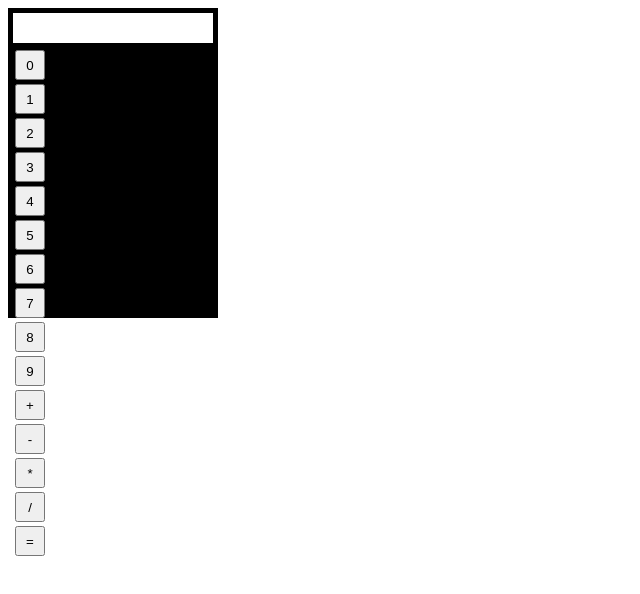
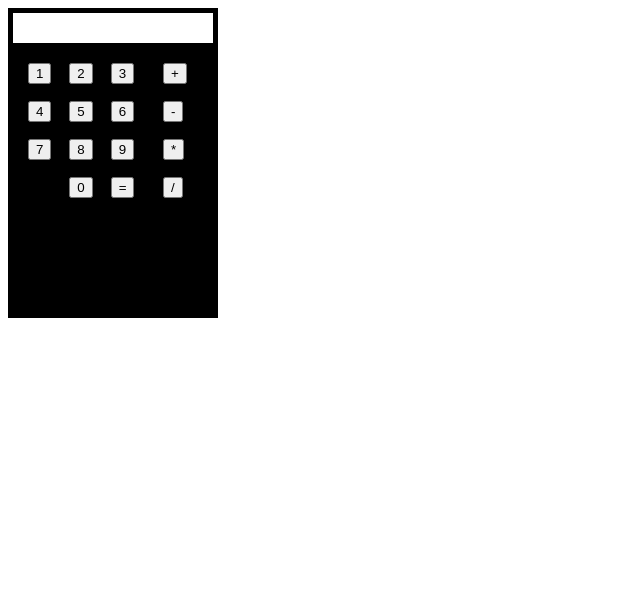
Before and after one commit to willjsporter/java_tech_test, a plain HTML site: page Post_Office_Test_Web/page.html in a window 1280 px wide. Shown: the whole page, without its empty margins (0-640 px from the left). Drawn offline with Linux system fonts and the light colour scheme.

Commit message:
feat(layout): implement classic calculator design

```diff
--- a/Post_Office_Test_Web/page.html
+++ b/Post_Office_Test_Web/page.html
@@ -7,50 +7,106 @@
 		<div class="calculator">
 			<div class="showBoxDiv" id="showBox">
 			</div>
+			<div class="gridContainer">
+				<table class="numbersGrid">
+					<tr>
+						<td>
+							<div class="numberBox">
+								<button class="number" id="one" onclick="addToShowBox('1')">1</button>
+							</div>
+						</td>
+						<td>
+							<div class="numberBox">
+								<button class="number" id="two" onclick="addToShowBox('2')">2</button>
+							</div>
+						</td>
+						<td>
+							<div class="numberBox">
+								<button class="number" id="three" onclick="addToShowBox('3')">3</button>
+							</div>
+						</td>
+					</tr>
+					<tr>
+						<td>
+							<div class="numberBox">
+								<button class="number" id="four" onclick="addToShowBox('4')">4</button>
+							</div>
+						</td>
+						<td>
+							<div class="numberBox">
+								<button class="number" id="five" onclick="addToShowBox('5')">5</button>
+							</div>
+						</td>
+						<td>
+							<div class="numberBox">
+								<button class="number" id="six" onclick="addToShowBox('6')">6</button>
+							</div>
+						</td>
+					</tr>
+					<tr>
+						<td>
+							<div class="numberBox">
+								<button class="number" id="seven" onclick="addToShowBox('7')">7</button>
+							</div>
+						</td>
+						<td>
+							<div class="numberBox">
+								<button class="number" id="eight" onclick="addToShowBox('8')">8</button>
+							</div>
+						</td>
+						<td>
+							<div class="numberBox">
+								<button class="number" id="nine" onclick="addToShowBox('9')">9</button>
+							</div>
+						</td>
+					</tr>
+					<tr>
+						<td>
+							<div class="numberBox">
+							</div>
+						</td>
+						<td>
 							<div class="numberBox">
 								<button class="number" id="zero" onclick="addToShowBox('0')">0</button>
 							</div>
+						</td>
+						<td>
 							<div class="numberBox">
-				<button class="number" id="one" onclick="addToShowBox('1')">1</button>
+								<button class="number" id="evaluate" onclick="evaluateData()">=</button>
 							</div>
-			<div class="numberBox">
-				<button class="number" id="two" onclick="addToShowBox('2')">2</button>
-			</div>
-			<div class="numberBox">
-				<button class="number" id="three" onclick="addToShowBox('3')">3</button>
-			</div>
-			<div class="numberBox">
-				<button class="number" id="four" onclick="addToShowBox('4')">4</button>
-			</div>
-			<div class="numberBox">
-				<button class="number" id="five" onclick="addToShowBox('5')">5</button>
-			</div>
-			<div class="numberBox">
-				<button class="number" id="six" onclick="addToShowBox('6')">6</button>
-			</div>
-			<div class="numberBox">
-				<button class="number" id="seven" onclick="addToShowBox('7')">7</button>
-			</div>
-			<div class="numberBox">
-				<button class="number" id="eight" onclick="addToShowBox('8')">8</button>
-			</div>
-			<div class="numberBox">
-				<button class="number" id="nine" onclick="addToShowBox('9')">9</button>
-			</div>
+						</td>
+					</tr>
+				</table>
+				<table class="operationsGrid">
+					<tr>
+						<td>
 							<div class="numberBox">
 								<button class="number" id="add" onclick="addToShowBox('+')">+</button>
 							</div>
+						</td>
+					</tr>
+					<tr>
+						<td>
 							<div class="numberBox">
 								<button class="number" id="subtract" onclick="addToShowBox('-')">-</button>
 							</div>
+						</td>
+					</tr>
+					<tr>
+						<td>
 							<div class="numberBox">
 								<button class="number" id="multiply">*</button>
 							</div>
+						</td>
+					</tr>
+					<tr>
+						<td>
 							<div class="numberBox">
 								<button class="number" id="divide">/</button>
 							</div>
-			<div class="numberBox">
-				<button class="number" id="evaluate" onclick="evaluateData()">=</button>
+						</td>
+					</tr>
+				</table>
 			</div>
 		</div>
 	</body>
--- a/Post_Office_Test_Web/styles.css
+++ b/Post_Office_Test_Web/styles.css
@@ -14,8 +14,24 @@
 	margin-bottom: 5px;
 }
 
-.number{
+.numberBox{
 	width: 30px;
 	height: 30px;
 	margin: 2px;
 }
+
+.gridContainer{
+	display: grid;
+	grid-template-columns: auto auto;
+	grid-gap: 2px;
+	padding: 10px;
+}
+
+.numbersGrid{
+	grid-column-start: 1;
+	grid-column-end: 3;
+}
+
+.operationsGrid{
+	grid-column: 4
+}
```
Lines whose indentation alone changed are shown as unchanged.
